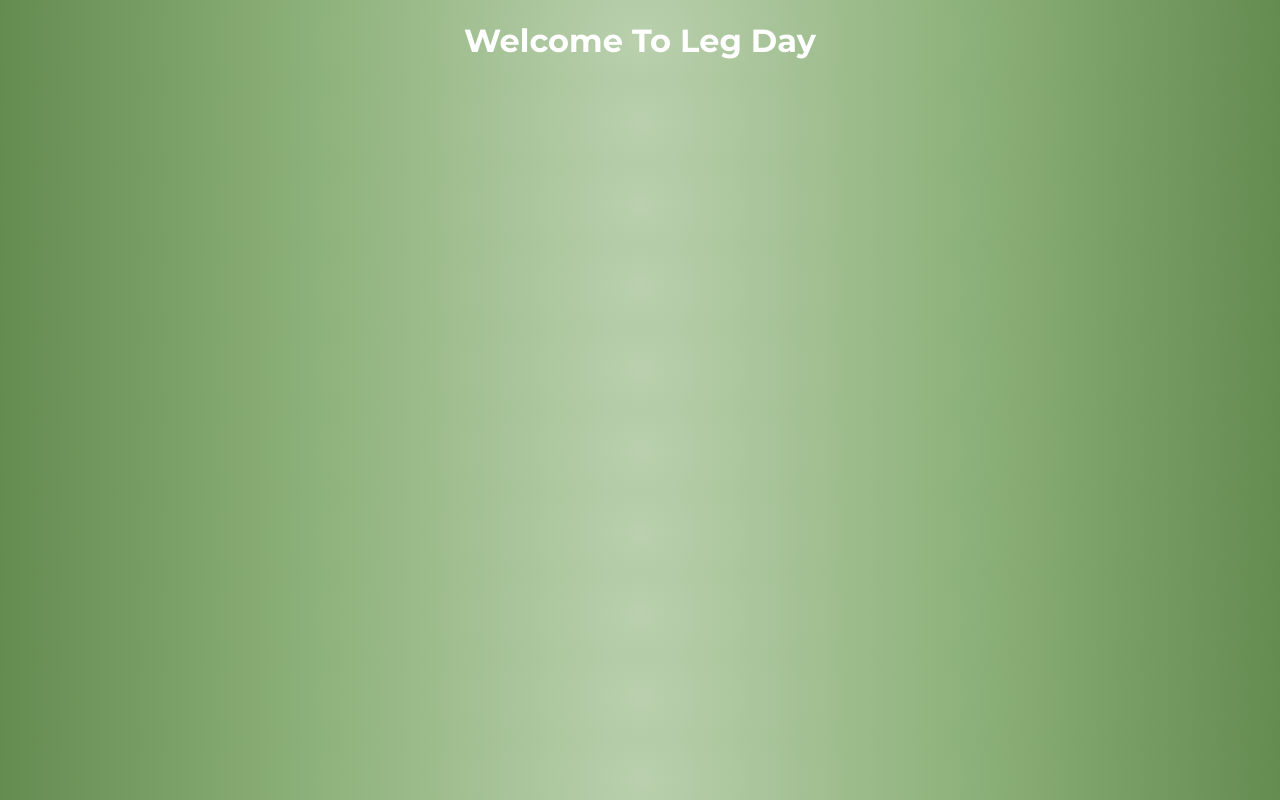
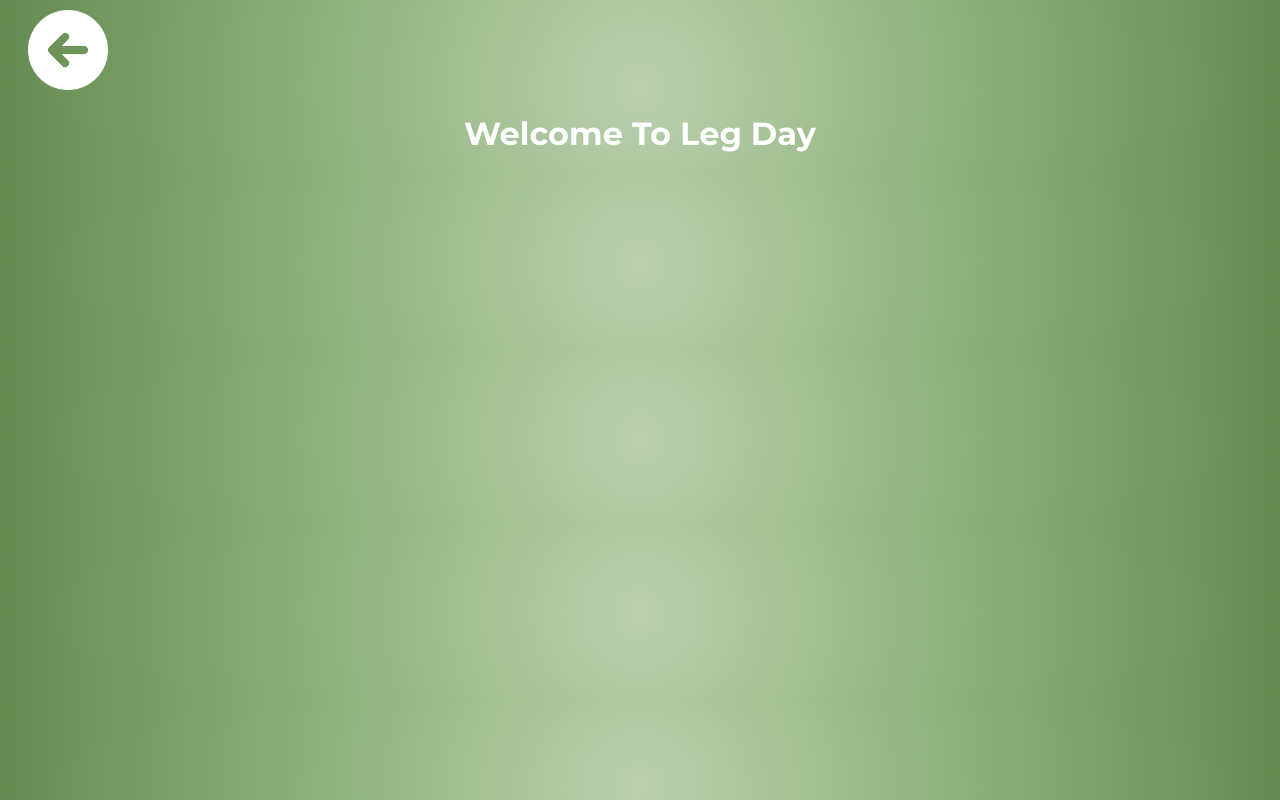
Before and after one commit to sydshereck/FitPulse, a plain HTML site: page legs.html in a window 1280 px wide. Drawn offline with Linux system fonts and the light colour scheme.

Commit message:
add back buttons

```diff
--- a/legs.html
+++ b/legs.html
@@ -28,6 +28,25 @@
             line-height: 25px;
         }
 
+        .goBack-container {
+            text-align: left;
+            margin-top: 10px;
+        }
+
+        .goBack-container button {
+            width: 80px;
+            height: 80px;
+            margin: 0 20px;
+            border: none;
+            cursor: pointer;
+            background-size: cover;
+            background-color: transparent;
+        }
+
+        .goBack-button {
+            background-image: url('./photo/back.png');
+        }
+
         /* Media query for screens smaller than 600px */
         @media only screen and (max-width: 600px) {
             h1, h2, p {
@@ -46,6 +65,10 @@
 </head>
 
 <body>
+    <div class="goBack-container">
+        <button class="goBack-button" onclick="redirectTo('index.html')"></button>
+    </div>
+
     <h1>Welcome To Leg Day</h1>
 </body>
 </html>
```
Also changed, not shown: cardio.html (+23 -0 lines), index.html (+0 -1 lines), pull.html (+23 -0 lines), push.html (+23 -0 lines), schedule.html (+23 -0 lines), videos.html (+23 -0 lines).
